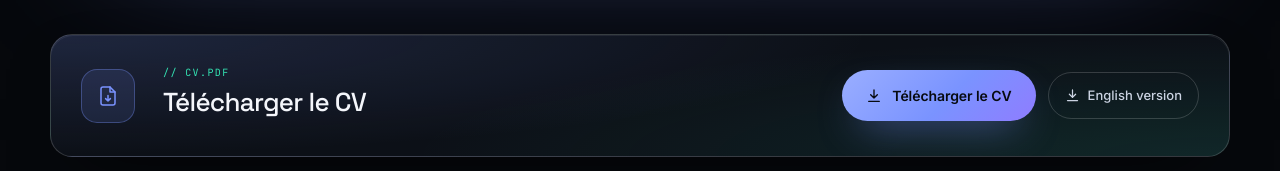
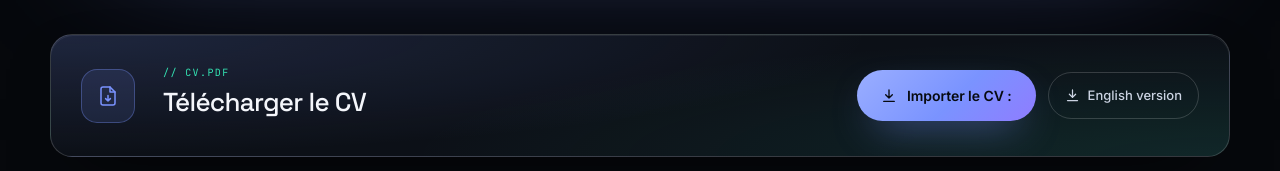
Before and after one commit to hadirmounir/site-cv, a plain HTML site: page index.html in a window 1280 px wide. Shown: the part 7611-7782 px from the top of the page. Drawn offline with Linux system fonts and the light colour scheme.

Commit message:
Update index.html

```diff
--- a/index.html
+++ b/index.html
@@ -662,7 +662,7 @@
         <div class="dl-actions">
           <a class="btn btn-primary" href="CV-Mounir-Hadir-FR.pdf" download="CV-Mounir-Hadir-FR.pdf" type="application/pdf">
             <svg viewBox="0 0 24 24" fill="none" stroke="currentColor" stroke-width="2" stroke-linecap="round" stroke-linejoin="round" aria-hidden="true"><path d="M12 3v12M7 10l5 5 5-5"/><path d="M4 20h16"/></svg>
-            Télécharger le CV
+            Importer le CV :
           </a>
           <a class="dl-alt" href="CV-Mounir-Hadir-EN.pdf" download="CV-Mounir-Hadir-EN.pdf" type="application/pdf" lang="en" hreflang="en">
             <svg viewBox="0 0 24 24" fill="none" stroke="currentColor" stroke-width="2" stroke-linecap="round" stroke-linejoin="round" aria-hidden="true"><path d="M12 3v12M7 10l5 5 5-5"/><path d="M4 20h16"/></svg>
```
